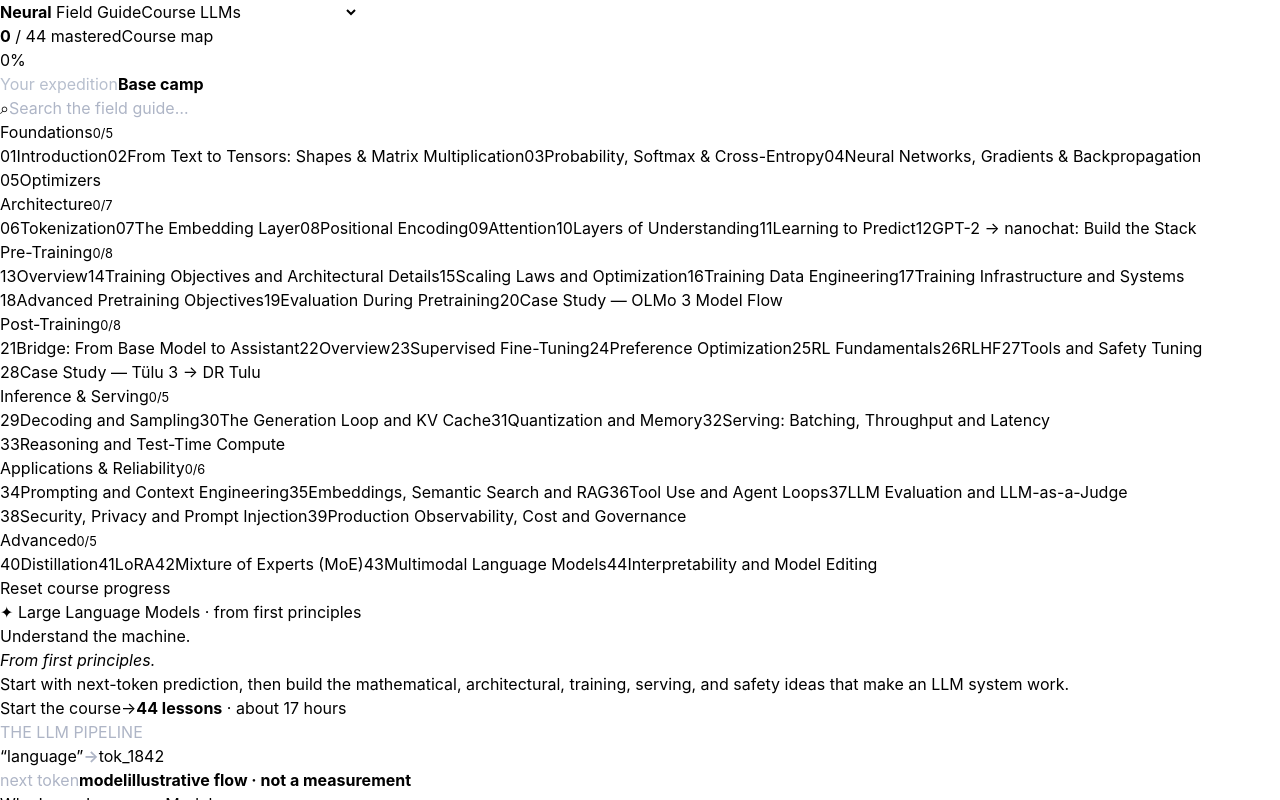
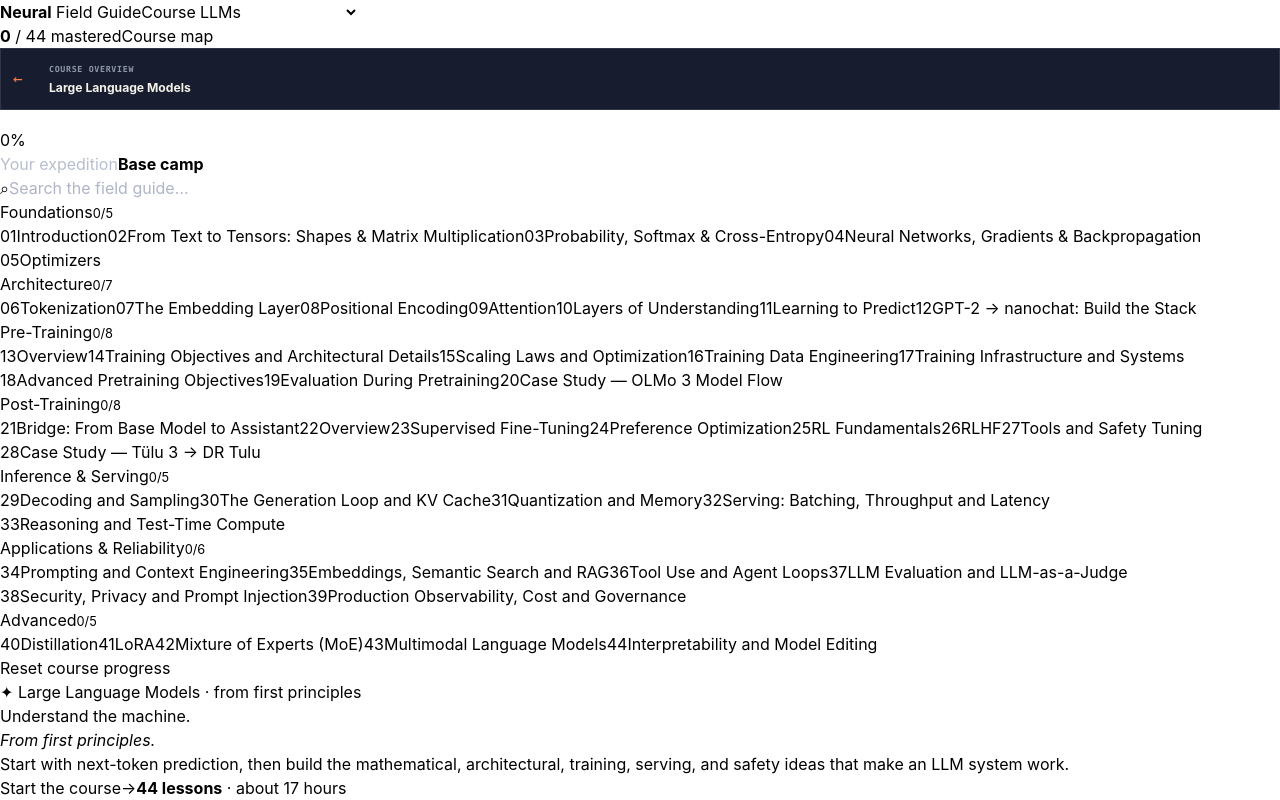
Before and after one commit to mrdavey/neural-field-guide, a Next.js app: page /llm in a window 1280 px wide. Shown: the top 800 px of the page. Built offline with nearby package versions, Linux system fonts and the light colour scheme.

Commit message:
Keep program landing accessible from courses

```diff
--- a/app/brand.css
+++ b/app/brand.css
@@ -9,3 +9,63 @@
   transform: none;
   width: 40px;
 }
+
+.brand {
+  text-decoration: none;
+}
+
+.brand:focus-visible {
+  outline: 3px solid var(--course-secondary, var(--yellow));
+  outline-offset: 3px;
+}
+
+.sidebar-course-home {
+  align-items: center;
+  background: #171d2e;
+  border: 1px solid #30374b;
+  color: #f4f1e9;
+  cursor: pointer;
+  display: grid;
+  gap: 12px;
+  grid-template-columns: 24px minmax(0, 1fr);
+  margin: 0 0 18px;
+  min-height: 62px;
+  padding: 10px 12px;
+  text-align: left;
+  width: 100%;
+}
+
+.sidebar-course-home:hover {
+  background: #20283b;
+  border-color: var(--course-accent);
+}
+
+.sidebar-course-home:focus-visible {
+  outline-color: var(--course-secondary, var(--yellow));
+}
+
+.sidebar-course-home > span:first-child {
+  color: var(--course-accent);
+  font-family: var(--font-mono);
+  font-size: 1rem;
+}
+
+.sidebar-course-home small,
+.sidebar-course-home strong {
+  display: block;
+}
+
+.sidebar-course-home small {
+  color: #8f98ab;
+  font-family: var(--font-mono);
+  font-size: .52rem;
+  font-weight: 800;
+  letter-spacing: .08em;
+  text-transform: uppercase;
+}
+
+.sidebar-course-home strong {
+  font-size: .76rem;
+  line-height: 1.25;
+  margin-top: 4px;
+}
--- a/app/course-app.tsx
+++ b/app/course-app.tsx
@@ -167,10 +167,10 @@
       <CourseMotionOrchestrator routeKey={current ? `${course.id}:${current.id}` : `${course.id}:home`} completed={completed} />
       <header className="topbar">
         <div className="topbar-primary">
-          <button className="brand" onClick={openHome} aria-label="Go to course home">
+          <a className="brand" href={publicPath("/")} aria-label="Go to the all-courses landing page">
             <span className="brand-mark">N</span>
             <span><strong>Neural</strong> Field Guide</span>
-          </button>
+          </a>
           <label className="course-selector"><span>Course</span><select value={course.id} onChange={(event) => { const target = event.target.value as CourseId; localStorage.setItem(LAST_COURSE_KEY, target); window.location.assign(publicPath(`/${target}/`)); }}>{Object.values(courses).map((option) => <option key={option.id} value={option.id}>{option.selectorLabel}</option>)}</select></label>
         </div>
         <div className="topbar-actions">
@@ -180,6 +180,10 @@
       </header>
 
       <aside className={`sidebar ${mobileNav ? "is-open" : ""}`} id="course-navigation">
+        <button className="sidebar-course-home" onClick={openHome}>
+          <span aria-hidden="true">←</span>
+          <span><small>Course overview</small><strong>{course.title}</strong></span>
+        </button>
         <div className="sidebar-progress">
           <div className="progress-orbit" style={{ "--progress": `${percent * 3.6}deg` } as React.CSSProperties}><span>{percent}%</span></div>
           <div><span className="eyebrow">Your expedition</span><strong>{completed === 0 ? "Base camp" : `${completed} lessons complete`}</strong></div>
```
Also changed, not shown: 7 other files (tests, documents, lock files or other folders).
